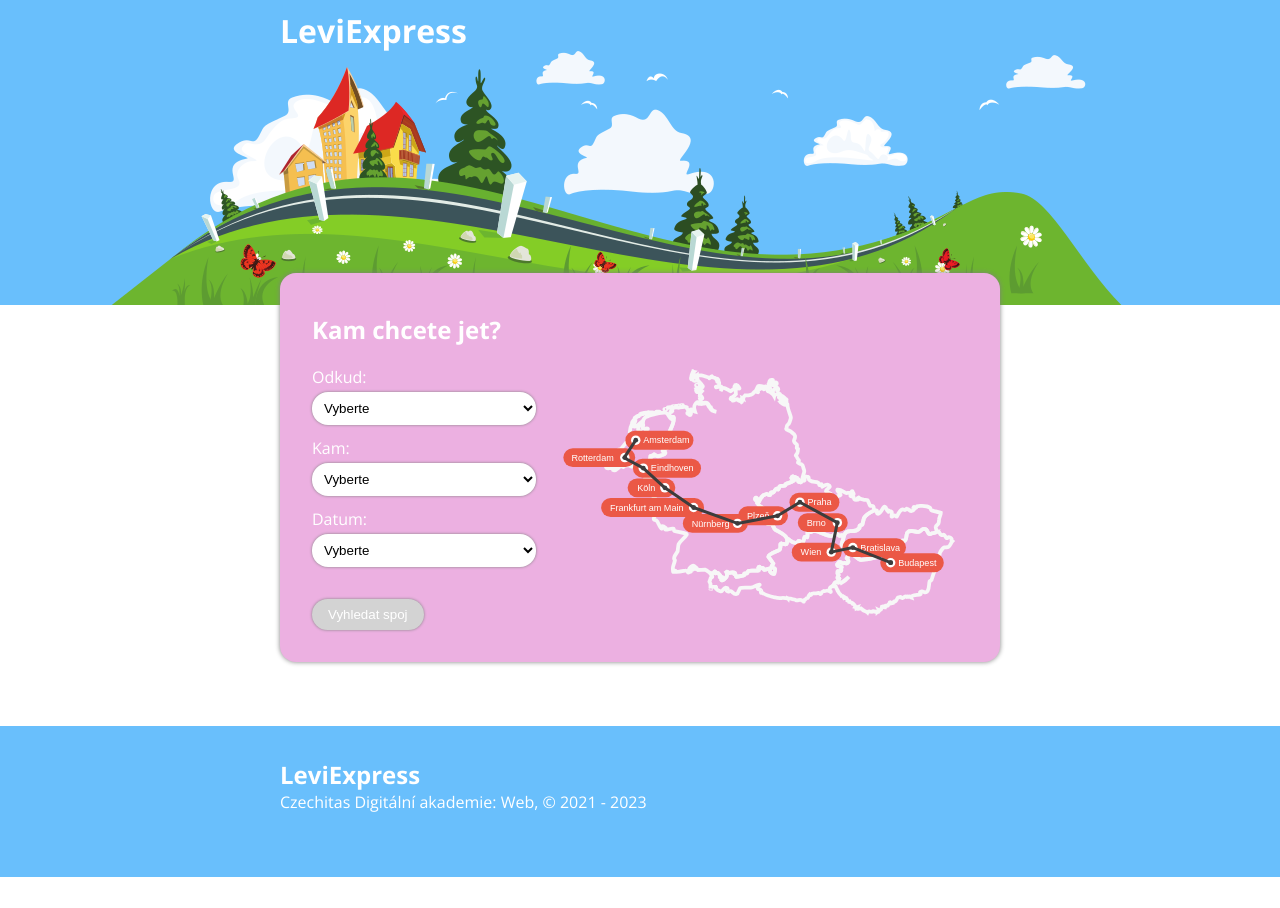
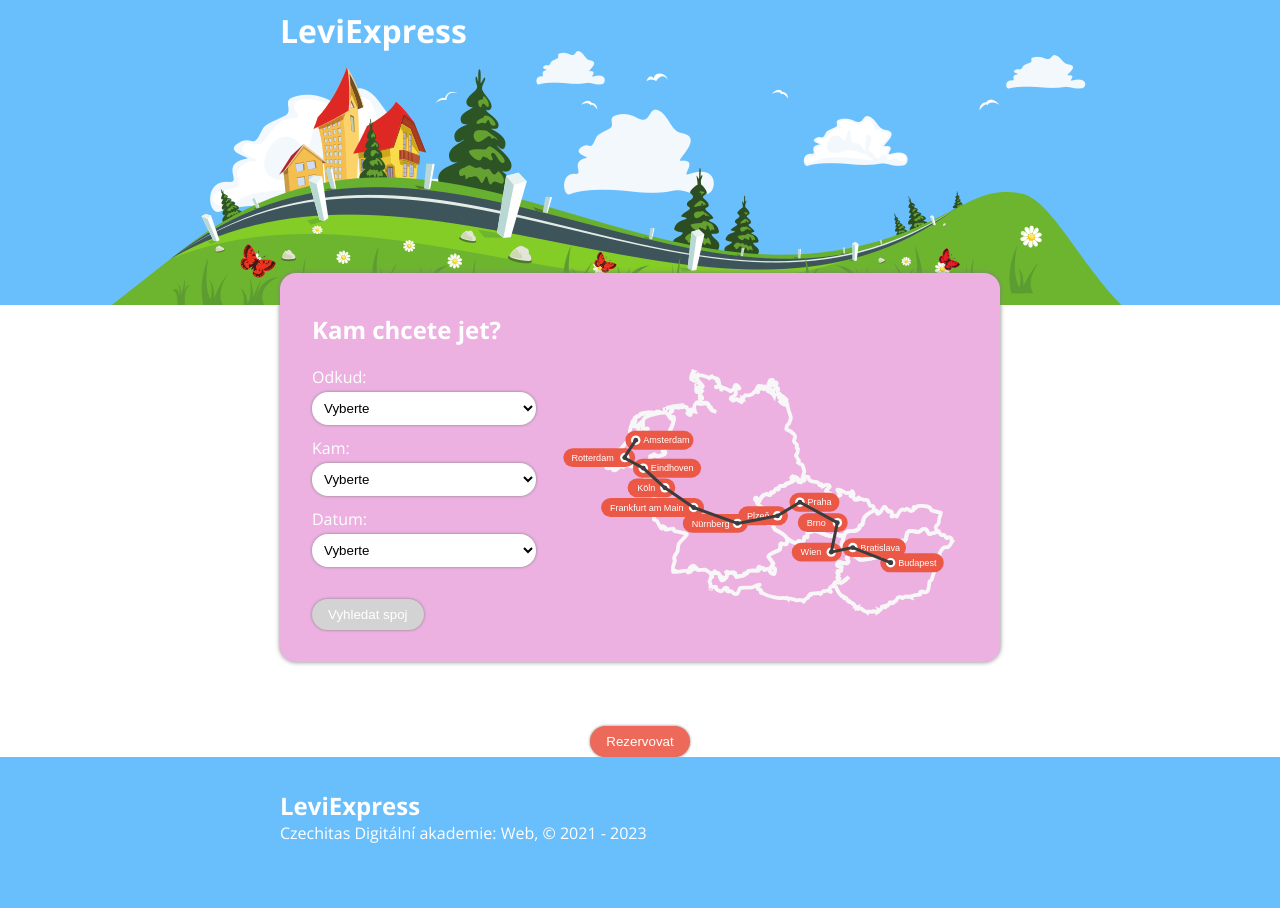
Before and after one commit to pokornajohana/leviexpress-starter, a React app: page / in a window 1280 px wide. Before the commit the page ends 877 px from the top, so only its background shows below. Built offline with nearby package versions, Linux system fonts and the light colour scheme; no server answers.

Commit message:
navigate to rezervation without data

```diff
--- a/src/components/App/index.jsx
+++ b/src/components/App/index.jsx
@@ -22,4 +22,8 @@ const router = createBrowserRouter([
     path: '/reservation',
     element: <Reservation />,
   },
+  {
+    path: '/reservation/:id',
+    element: <Reservation />,
+  },
 ]);
--- a/src/components/Home/index.jsx
+++ b/src/components/Home/index.jsx
@@ -2,16 +2,43 @@ import React, { useState } from 'react';
 import { JourneyPicker } from '../JourneyPicker';
 import { JourneyDetail } from '../JourneyDeatil';
 import { SelectedSeat } from '../SelectedSeat';
+import { useNavigate } from 'react-router-dom';
 
 export const Home = () => {
+  const navigate = useNavigate();
   const [journey, setJourney] = useState(null);
   const handleJourneyChange = (journey) => setJourney(journey);
+
+  const handleBuy = () => {
+    console.log('Funguju');
+
+    fetch('https://apps.kodim.cz/daweb/leviexpress/api/reservation', {
+      method: 'POST',
+      headers: {
+        'Content-Type': 'application/json',
+      },
+      body: JSON.stringify({
+        action: 'create',
+        seat: journey.autoSeat,
+        journeyId: journey.journeyId,
+      }),
+    })
+      .then((response) => response.json())
+      .then((data) => {
+        navigate(`/reservation/${data.results.reservationId}`);
+      });
+  };
 
   return (
     <main>
       <JourneyPicker onJourneyChange={handleJourneyChange} />
       {journey && <JourneyDetail journey={journey} />}
       {journey === null ? null : <SelectedSeat number={journey.autoSeat} />}
+      <div className="controls container">
+        <button className="btn btn--big" type="button" onClick={handleBuy}>
+          Rezervovat
+        </button>
+      </div>
     </main>
   );
 };
--- a/src/components/JourneyPicker/index.jsx
+++ b/src/components/JourneyPicker/index.jsx
@@ -38,11 +38,7 @@ export const JourneyPicker = ({ onJourneyChange }) => {
   };
 
   const submitDisabled =
-    fromCity === '' ||
-    toCity === '' ||
-    date === '' ||
-    fromCity === toCity ||
-    toCity === fromCity;
+    fromCity === '' || toCity === '' || date === '' || fromCity === toCity;
 
   return (
     <div className="journey-picker container">
--- a/src/components/SelectedSeat/index.jsx
+++ b/src/components/SelectedSeat/index.jsx
@@ -20,11 +20,6 @@ export const SelectedSeat = ({ number }) => {
           {number}
         </text>
       </svg>
-      <div className="controls container">
-        <button className="btn btn--big" type="button">
-          Rezervovat
-        </button>
-      </div>
     </div>
   );
 };
```
